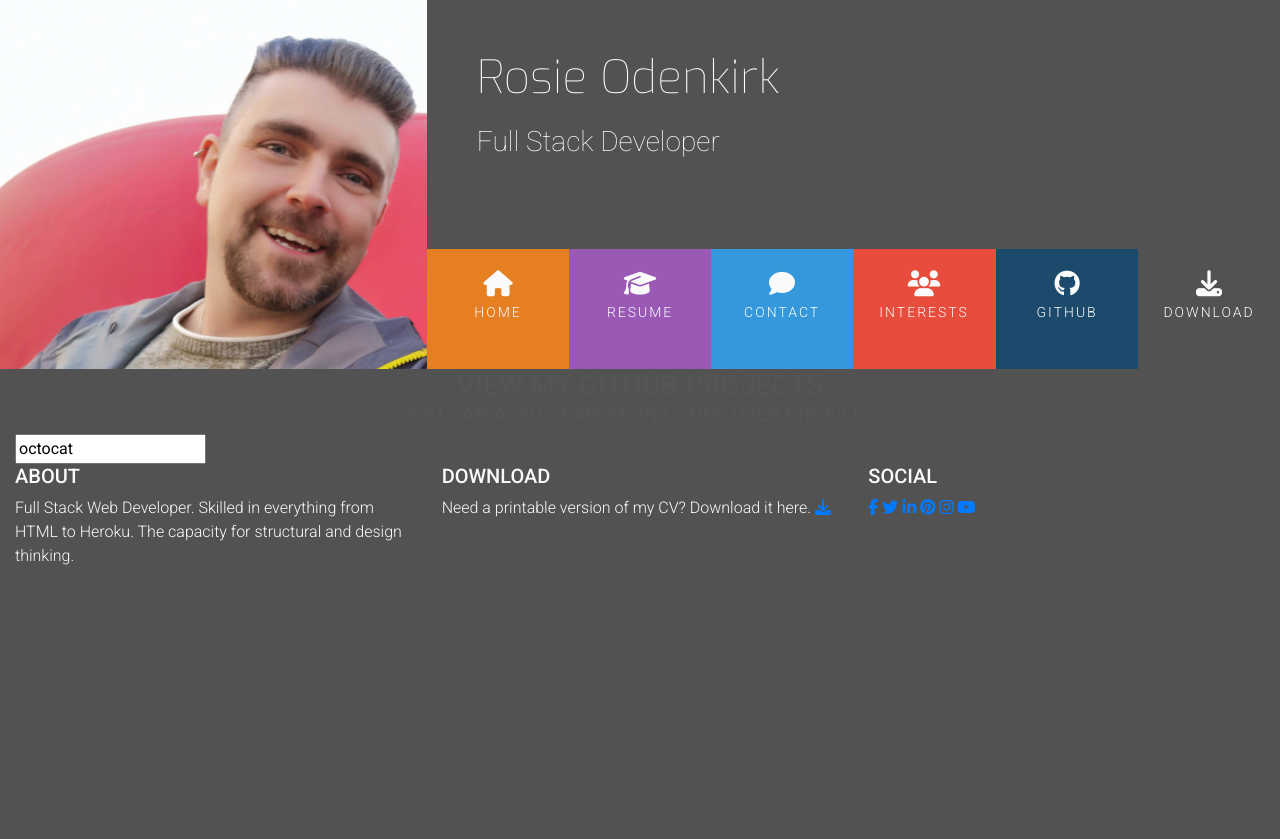
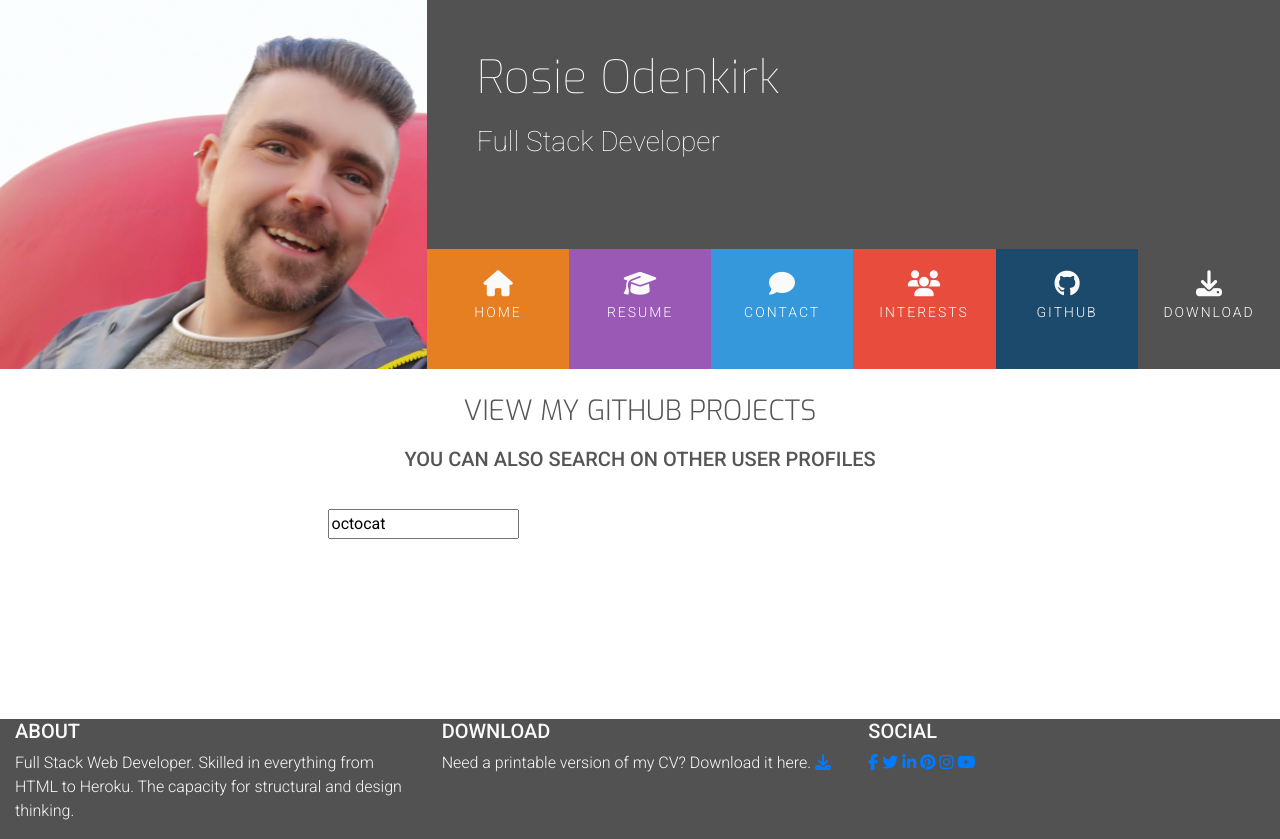
Before and after one commit to martinbannister/portfolio_project, a plain HTML site: page github.html in a window 1280 px wide. Before the commit the page ends 800 px from the top, so only its background shows below. Drawn offline with nearby package versions, Linux system fonts and the light colour scheme; a script that the page names is missing.

Commit message:
FIX(github.html): corrected discrepancies arrising from differences in CSS naming to sample files

```diff
--- a/github.html
+++ b/github.html
@@ -59,12 +59,12 @@
         </div>
     </header>
     <section class="container-fluid">
-        <div class="row bg-color-contact">
+        <div class="row bg_colour_contact">
             <div class="col">
-                <h3 class="contact-heading uppercase text-center">View My GitHub Projects</h3>
+                <h3 class="contact_heading uppercase text-center">View My GitHub Projects</h3>
                 <h5 class="uppercase text-center">You can also search on other user profiles</h5>
 
-                <div class="center-form">
+                <div class="centre_form">
                     <input type="text" id="gh-username" value="octocat" oninput="fetchGitHubInformation()" />
                     <div id="gh-user-data"></div>
                     <div id="gh-repo-data"></div>
```
